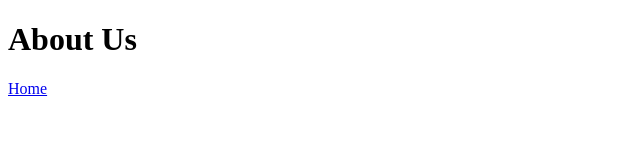
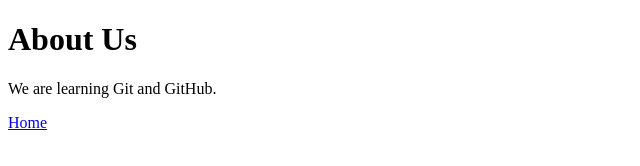
Before and after one commit to marvelxcodes/git-assignment, a plain HTML site: page about.html in a window 1280 px wide. Shown: the whole page, without its empty margins (0-640 px from the left). Drawn offline with Linux system fonts and the light colour scheme.

Commit message:
Add description to about.html on feature branch
Signed-off-by: marvelxcodes <ramakrishnan0046@gmail.com>

```diff
--- a/about.html
+++ b/about.html
@@ -3,6 +3,7 @@
 <head><meta charset="UTF-8"><title>About</title></head>
 <body>
   <h1>About Us</h1>
+  <p>We are learning Git and GitHub.</p>
   <a href="index.html">Home</a>
 </body>
 </html>
```
